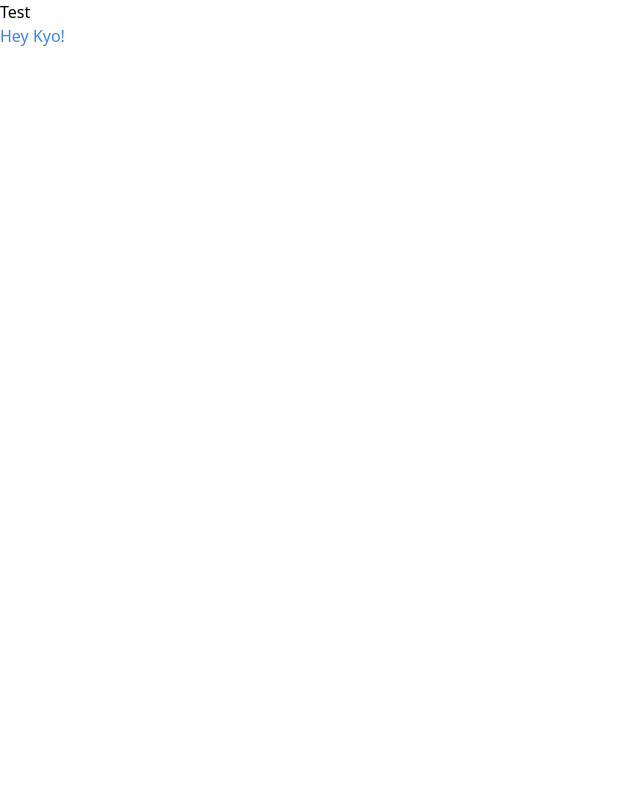
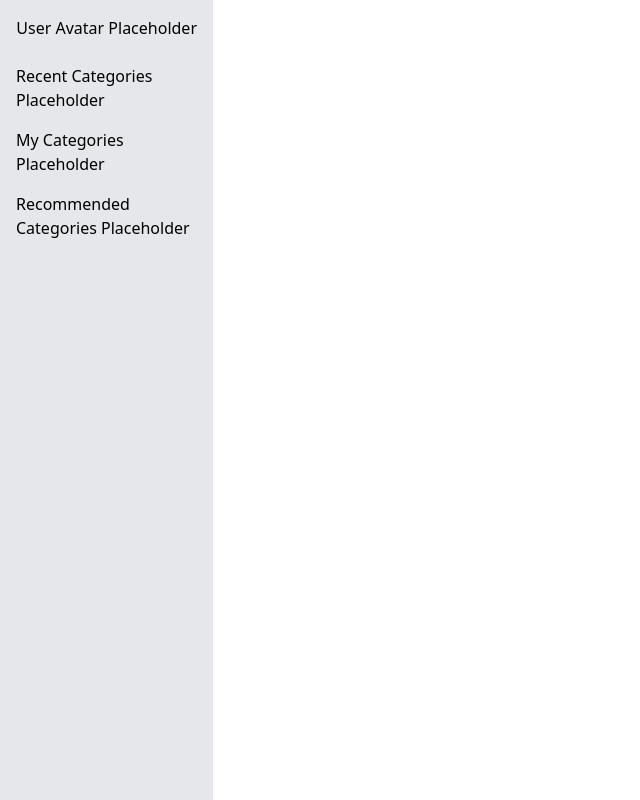
Before and after one commit to KevinMCollier/word_collector_frontend, a React (Vite) app: page /home in a window 1280 px wide. Shown: the whole page, without its empty margins (0-640 px from the left). Built offline with nearby package versions, Linux system fonts and the light colour scheme.

Commit message:
created basic html/css structure for sidebar

```diff
--- a/src/layouts/Sidebar.jsx
+++ b/src/layouts/Sidebar.jsx
@@ -1,7 +1,24 @@
 const Sidebar = () => {
   return (
-    <div>
-      Test
+    <div className="bg-gray-200 h-screen w-1/6 min-w-[200px] fixed flex flex-col items-start p-4">
+      {/* Create a gray sidebar that covers the vertical height of the screen and approx. 1/6 width of the screen */}
+      {/* Include names of tags (backend -> context API) */}
+
+      <div className="flex justify-center w-full mb-6">
+        <div>User Avatar Placeholder</div>
+      </div>
+
+      <div className="mb-4">
+        <div>Recent Categories Placeholder</div>
+      </div>
+
+      <div className="mb-4">
+        <div>My Categories Placeholder</div>
+      </div>
+
+      <div className="mb-4">
+        <div>Recommended Categories Placeholder</div>
+      </div>
     </div>
   )
 }
```
